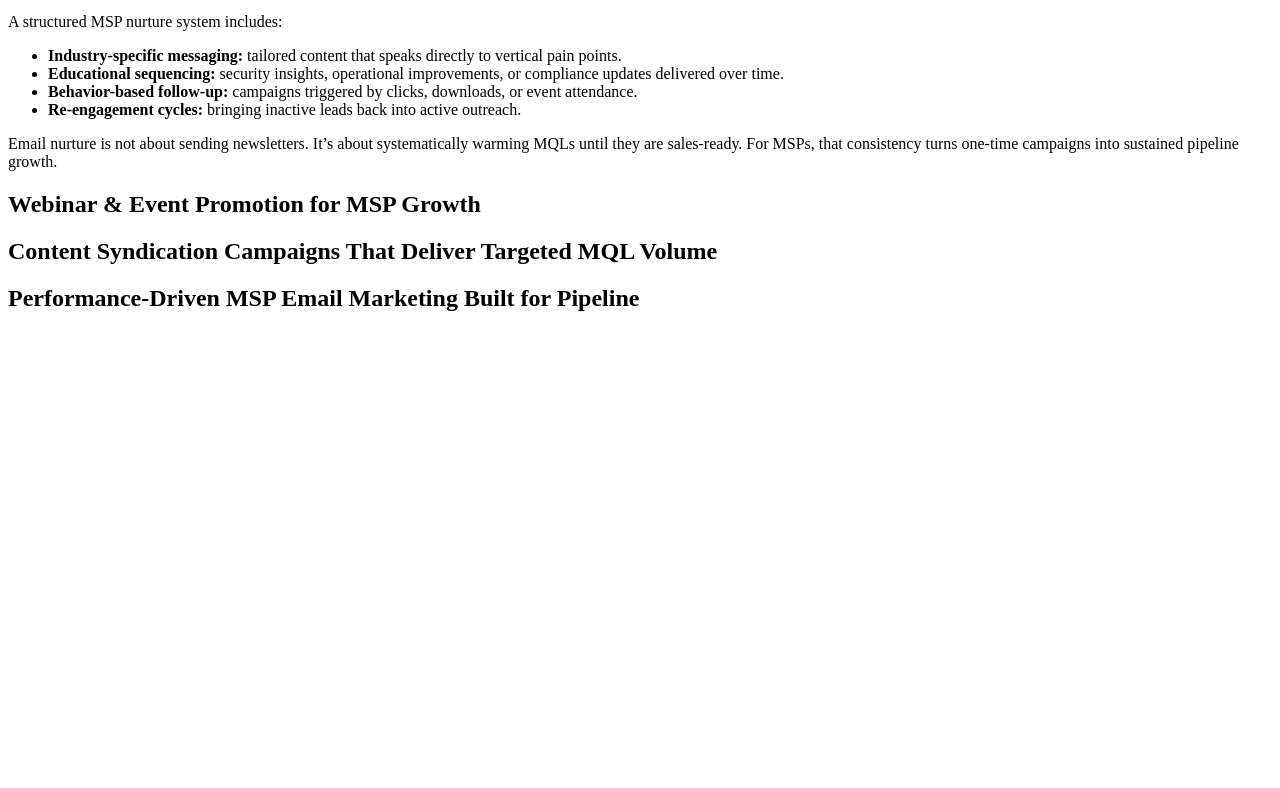
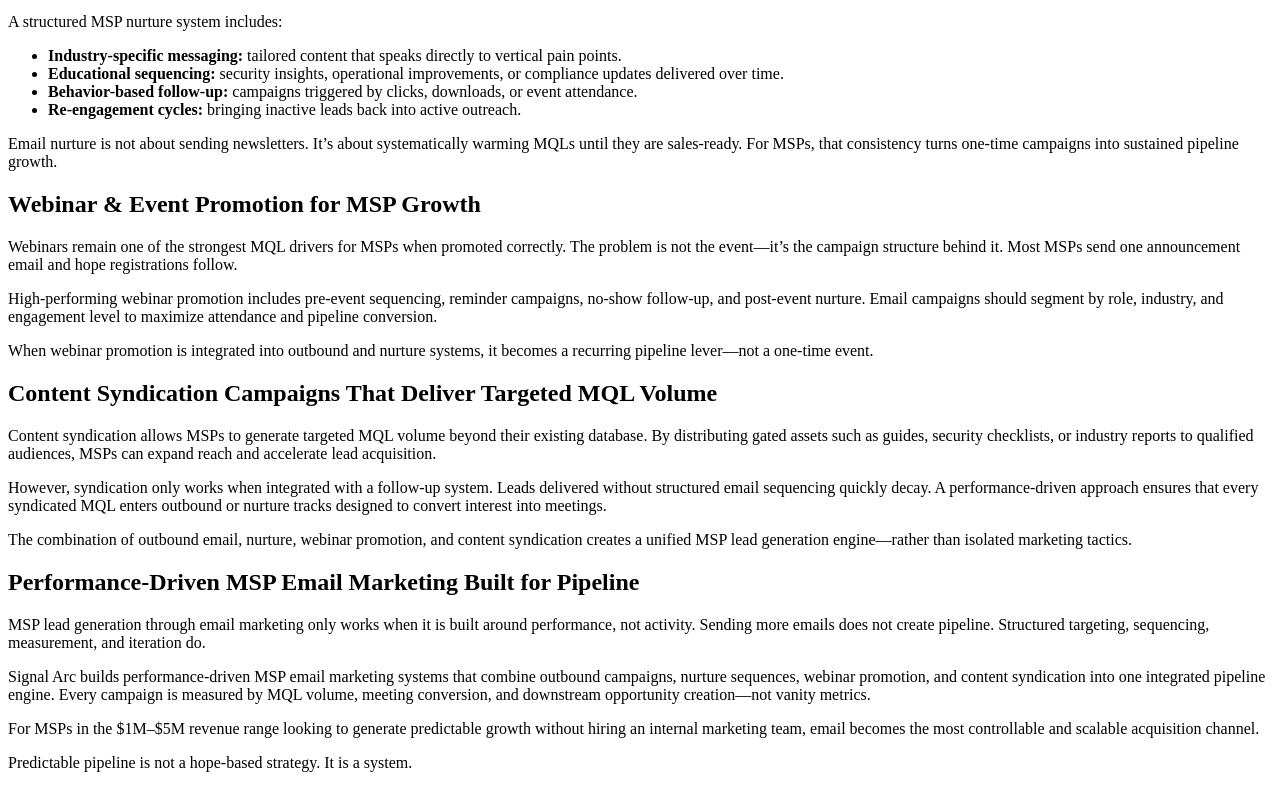
Before and after one commit to Joshawy/signalarc.io, a plain HTML site: page msp-lead-generation-email-marketing.html in a window 1280 px wide. Shown: the part 753-1541 px from the top of the page. Before the commit the page ends 1085 px from the top, so only its background shows below. Drawn offline with Linux system fonts and the light colour scheme.

Commit message:
Update msp-lead-generation-email-marketing.html

```diff
--- a/msp-lead-generation-email-marketing.html
+++ b/msp-lead-generation-email-marketing.html
@@ -50,13 +50,27 @@
 <p>Email nurture is not about sending newsletters. It’s about systematically warming MQLs until they are sales-ready. For MSPs, that consistency turns one-time campaigns into sustained pipeline growth.</p>
 
   <h2>Webinar & Event Promotion for MSP Growth</h2>
-  <p></p>
+  <p>Webinars remain one of the strongest MQL drivers for MSPs when promoted correctly. The problem is not the event—it’s the campaign structure behind it. Most MSPs send one announcement email and hope registrations follow.</p>
+
+<p>High-performing webinar promotion includes pre-event sequencing, reminder campaigns, no-show follow-up, and post-event nurture. Email campaigns should segment by role, industry, and engagement level to maximize attendance and pipeline conversion.</p>
+
+<p>When webinar promotion is integrated into outbound and nurture systems, it becomes a recurring pipeline lever—not a one-time event.</p>
 
   <h2>Content Syndication Campaigns That Deliver Targeted MQL Volume</h2>
-  <p></p>
+ <p>Content syndication allows MSPs to generate targeted MQL volume beyond their existing database. By distributing gated assets such as guides, security checklists, or industry reports to qualified audiences, MSPs can expand reach and accelerate lead acquisition.</p>
+
+<p>However, syndication only works when integrated with a follow-up system. Leads delivered without structured email sequencing quickly decay. A performance-driven approach ensures that every syndicated MQL enters outbound or nurture tracks designed to convert interest into meetings.</p>
+
+<p>The combination of outbound email, nurture, webinar promotion, and content syndication creates a unified MSP lead generation engine—rather than isolated marketing tactics.</p>
 
   <h2>Performance-Driven MSP Email Marketing Built for Pipeline</h2>
-  <p></p>
+  <p>MSP lead generation through email marketing only works when it is built around performance, not activity. Sending more emails does not create pipeline. Structured targeting, sequencing, measurement, and iteration do.</p>
+
+<p>Signal Arc builds performance-driven MSP email marketing systems that combine outbound campaigns, nurture sequences, webinar promotion, and content syndication into one integrated pipeline engine. Every campaign is measured by MQL volume, meeting conversion, and downstream opportunity creation—not vanity metrics.</p>
+
+<p>For MSPs in the $1M–$5M revenue range looking to generate predictable growth without hiring an internal marketing team, email becomes the most controllable and scalable acquisition channel.</p>
+
+<p>Predictable pipeline is not a hope-based strategy. It is a system.</p>
 
 </body>
 </html>
```
